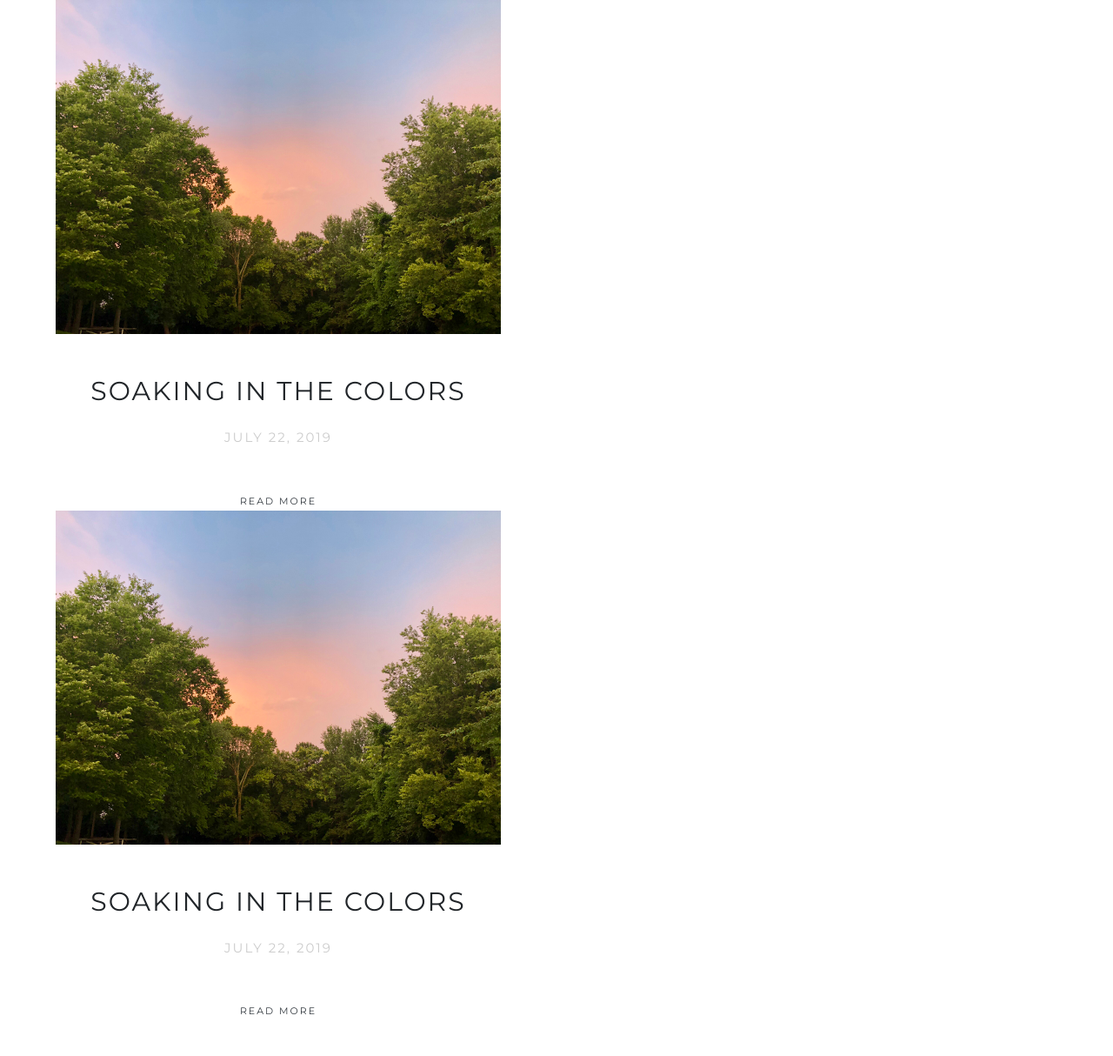
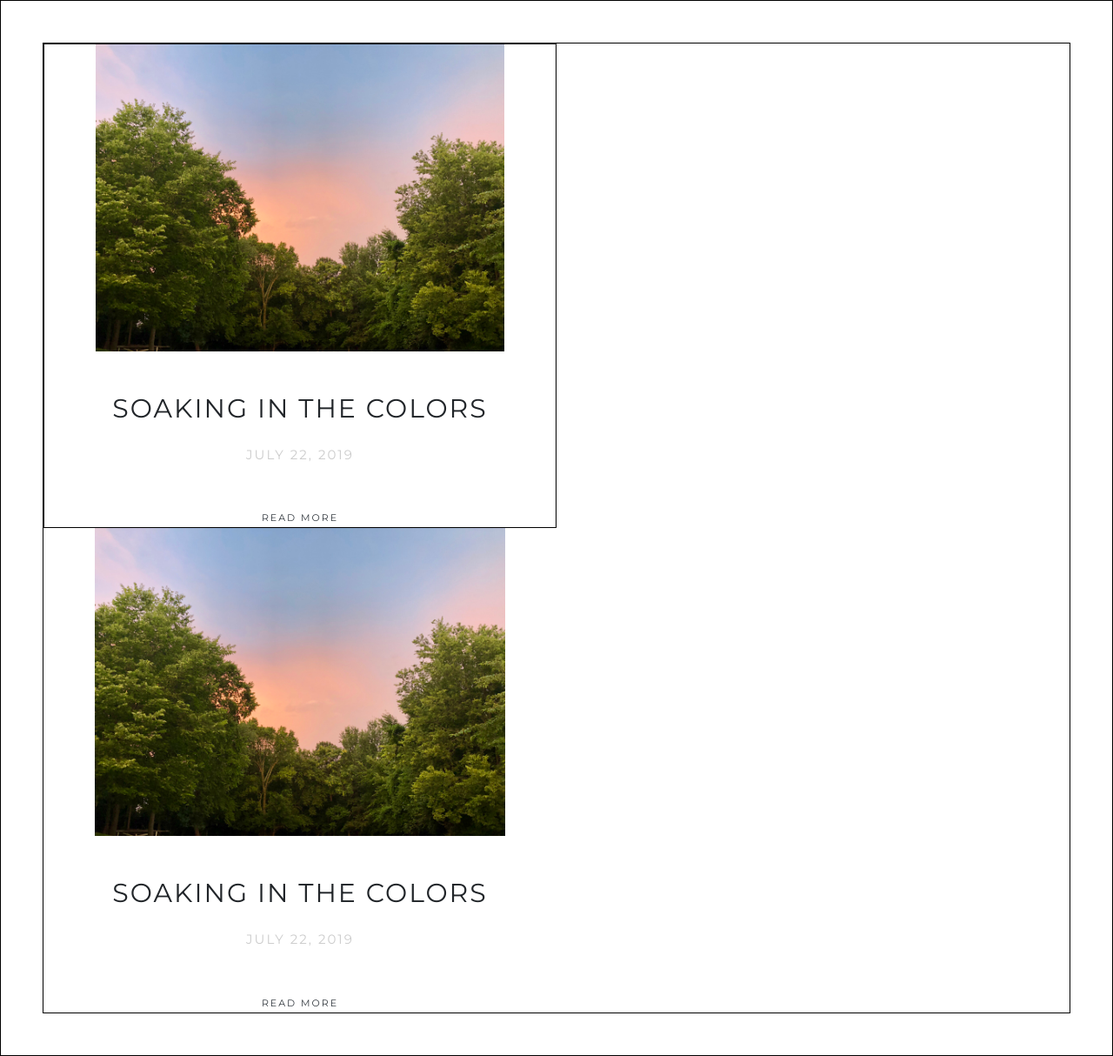
Before and after one commit to mikesukim/gainpedia-flask, a Flask app: template myapp/app/templates/jiyun/index.html in a window 1280 px wide. Shown: the part 168-1382 px from the top of the page at 87% size. Before the commit the page ends 1334 px from the top, so only its background shows below. Run offline with Flask 2, Linux system fonts and the light colour scheme; the template is opened without the code that fills it, so the values that code supplies are empty; some libraries are stand-ins or nearby versions.

Commit message:
update non-completed front page

```diff
--- a/myapp/app/templates/jiyun/index.html
+++ b/myapp/app/templates/jiyun/index.html
@@ -39,8 +39,11 @@
           </ul>
 </nav>
 -->
-    <article class="w-50" style="display: inline-block">
-      <div class="container-fluid mx-auto p-0">
+
+    <div class="container-fluid p-5" style="border: 1px solid black">
+     <div class="container-fluid p-0" style="border: 1px solid black">
+    <article class="w-50" style="display: inline-block; border: 1px solid black">
+<!--      <div class="container-fluid mx-auto p-0">-->
     <section>
      <img src="images/IMG_2715.JPG" class="img-fluid mx-auto d-block mb-5" style="width: 80%"  alt="Beautiful Sky">
      </section>
@@ -55,7 +58,7 @@
     <a class="inline-block text-dark" href="#" style="font-size: 11px; text-decoration-line: none; ">READ MORE</a>
 
       </div>
-      </div>
+<!--      </div>      -->
     </article>
 
 
@@ -79,8 +82,8 @@
       </div>
     </article>
 
-
-
+</div>
+</div>
 
 
 <!-- 중앙에 사진 하나씩 뜨는거     -->
```
Also changed, not shown: 5 other files.
